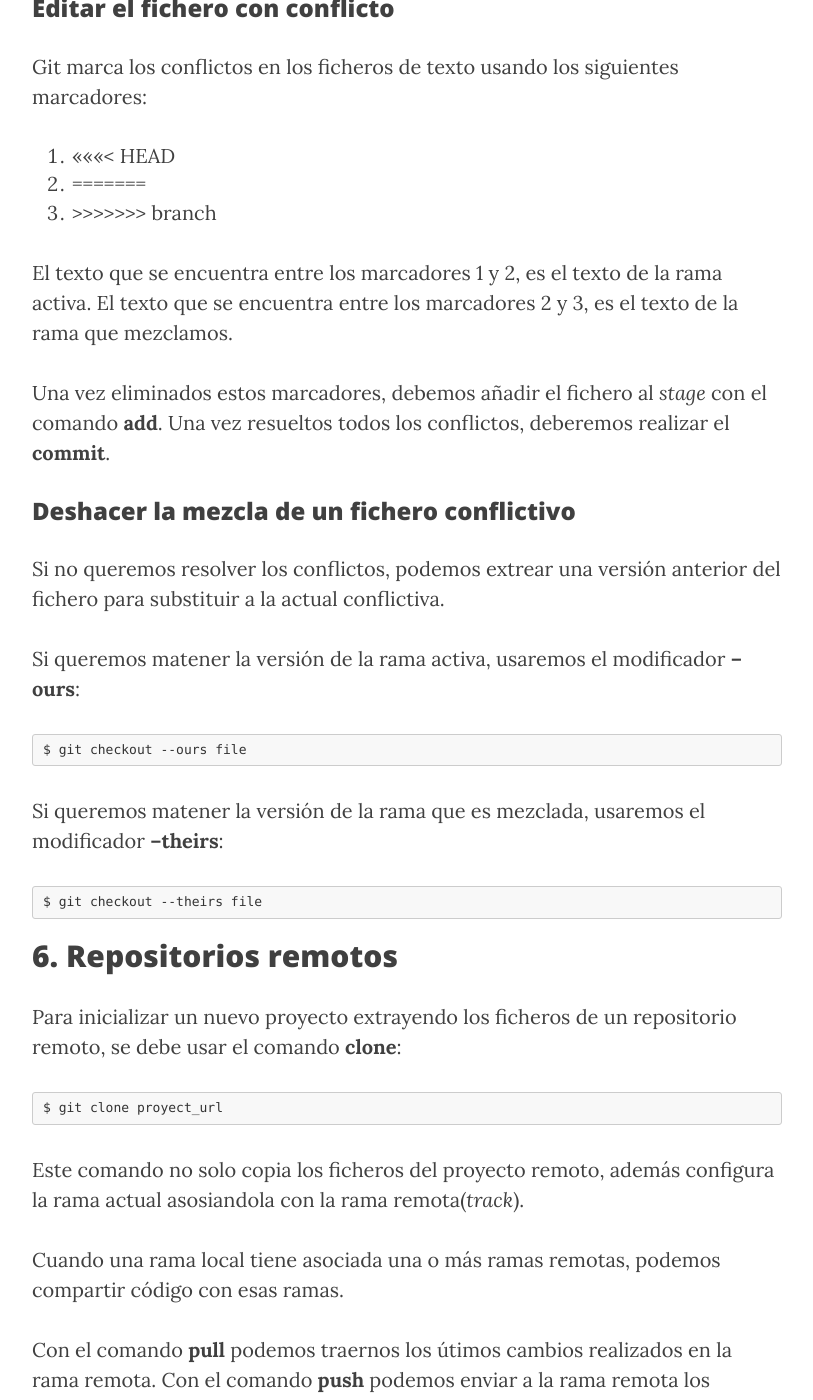
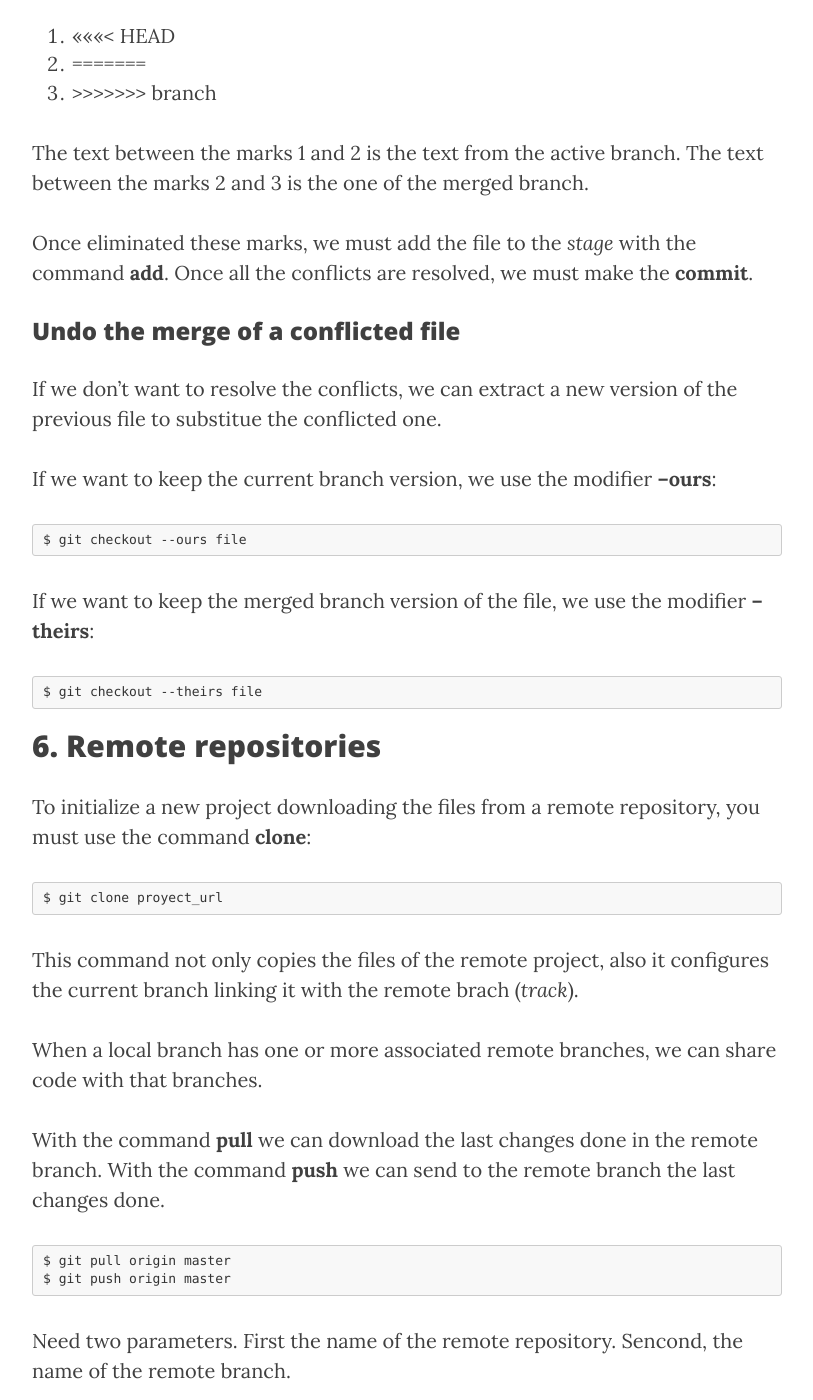
Before and after one commit to madcato/madcato.github.io, a Jekyll site: the page built from _posts/2013-09-18-curso-git.markdown, in a window 1280 px wide and 1400 px high, scrolled down 4808 px. Shown: the whole window, without its empty margins (233-1046 px from the left). Built offline with Jekyll 4.4.1, drawn with Linux system fonts in a browser that asks for light colours; nearby versions of some CDN libraries; some of the changed text lies outside the part shown.

Commit message:
translations 4

```diff
--- a/_config.yml
+++ b/_config.yml
@@ -5,9 +5,7 @@ email: daniel@veladan.org
 description: "Veladan programming blog for all the programming issues I found."
 baseurl: ""
 url: "http://madcato.github.io"
-twitter_username: veladan
 github_username:  madcato
-facebook_username:  veladan
 
 # Build settings
 markdown: kramdown
--- a/_posts/2013-09-18-curso-git.markdown
+++ b/_posts/2013-09-18-curso-git.markdown
@@ -111,94 +111,89 @@ If in the las *commit* you forgot to add the file, you can use the parameter **-
 
 ### Deleting changes in a local file
 
-If we had changed incorrectly a file or we want to return to a previous version, we can use the commmand **checkout**. This command extracts from the repository
-Si hemos modificado por error un fichero o qqueremos volver a una versión previa, podemos usar el comando **checkout**. Este comando extrae del repositorio la versión que le indiquemos y sobreescribe el fichero que se encuentra en el directorio de trabajo. Por defecto este comando extrae la última versión de la rama actual.
+If we had changed incorrectly a file or we want to return to a previous version, we can use the commmand **checkout**. This command extracts from the repository the wanted version and overwites the files contained in the working directory. By default this command extracts the las version of the current branch.
 
 	$ git checkout -- file
 
-#### Eliminando el último *commit*
 
-Si hemos realizado un *commit* erroneamente, podemos desahcerlo con el comando **reset**:
+#### Deleting the las *commit*
+
+If we had made an incorrect *commit*, we can undo it with **reset** command:
 
 	$ git reset --hard HEAD^
 
-Para eliminar varios *commits* se usar el parámetro *HEAD~3*
+In order to eliminate several *commits* use the parameter *HEAD~3*
 
+## 5. Resolving conflicts
 
-## 5. Resolviendo conflictos
+A conflict can be solved in two diffent ways:
 
-Un conflicto se puede resolver de dos maneras:
+### Edit the file wiht the conflict
 
-### Editar el fichero con conflicto
-
-Git marca los conflictos en los ficheros de texto usando los siguientes marcadores:
+Git marks conflicts en the files with a text using the followings marks:
 
 1. <<<<<<< HEAD
 2. =======
 3. \>\>\>\>\>\>\> branch
 
-El texto que se encuentra entre los marcadores 1 y 2, es el texto de la rama activa. El texto que se encuentra entre los marcadores 2 y 3, es el texto de la rama que mezclamos.
+The text between the marks 1 and 2 is the text from the active branch. The text between the marks 2 and 3 is the one of the merged branch.
 
-Una vez eliminados estos marcadores, debemos añadir el fichero al *stage* con el comando **add**. Una vez resueltos todos los conflictos, deberemos realizar el **commit**.
+Once eliminated these marks, we must add the file to the *stage* with the command **add**. Once all the conflicts are resolved, we must make the **commit**.
 
-### Deshacer la mezcla de un fichero conflictivo
 
-Si no queremos resolver los conflictos, podemos extrear una versión anterior del fichero para substituir a la actual conflictiva.
+### Undo the merge of a conflicted file
 
-Si queremos matener la versión de la rama activa, usaremos el modificador **--ours**:
+If we don't want to resolve the conflicts, we can extract a new version of the previous file to substitue the conflicted one.
+
+If we want to keep the current branch version, we use the modifier **--ours**:
 
 	$ git checkout --ours file
 
-Si queremos matener la versión de la rama que es mezclada, usaremos el modificador **--theirs**:
+If we want to keep the merged branch version of the file, we use the modifier **--theirs**:
 
 	$ git checkout --theirs file
 
+## 6. Remote repositories
 
-
-## 6. Repositorios remotos
-
-Para inicializar un nuevo proyecto extrayendo los ficheros de un repositorio remoto, se debe usar el comando **clone**:
+To initialize a new project downloading the files from a remote repository, you must use the command **clone**:
 
 	$ git clone proyect_url
 
-Este comando no solo copia los ficheros del proyecto remoto, además configura la rama actual asosiandola con la rama remota(*track*).
+This command not only copies the files of the remote project, also it configures the current branch linking it with the remote brach (*track*).
 
-Cuando una rama local tiene asociada una o más ramas remotas, podemos compartir código con esas ramas.
+When a local branch has one or more associated remote branches, we can share code with that branches.
 
-Con el comando **pull** podemos traernos los útimos cambios realizados en la rama remota. Con el comando **push** podemos enviar a la rama remota los últimos cambios realizados.
+With the command **pull** we can download the last changes done in the remote branch. With the command **push** we can send to the remote branch the last changes done.
 
 	$ git pull origin master
 	$ git push origin master
 
-Recibe dos parámetros. Primero en nombre del repositorio remoto a usar. Segundo, el nombre de la rama remota.
 
-Para saber que *remotes* tienes configurado una rama local usar el siguiente comando:
+Need two parameters. First the name of the remote repository. Sencond, the name of the remote branch.
+
+To know what *remotes* has configured a local branch use the following command:
 
 	$ git remote show origin
 
-Para añadir un nuevo *remote* a un repositorio local se usa el comando **remote add**:
+To add a new *remote* to a local repository use the command **remote add**:
 
 	$ git remote add remote_name remote_url
 
-
-Una vez configurado el *remote*, se puede descargar todos sus ficheros y referencias con el comando **fetch**
+Once configured the *remote*, all files and references can be downloaded with the command **fetch**:
 
 	$ git fetch remote_name
 
-El comando **fetch** es similar a realizar un **pull**. La diferencia reside en que el comando **pull** realiza un **merge** con los cambios locales.
+### Create a remote respository
 
+Two things are needed to create a remote repository:
 
-### Crear repositorios en remoto
+1. A remote access
+2. A *bare* repository
 
-Se necesitan dos cosas para crear un repositorio remoto:
+#### Remote access
 
-1. Un acceso remoto
-2. Un repositorio *bare*
-
-#### Acceso remoto
-
-Se puede usar ssh, o un directorio compartido.
-Los protocolos que admite son:
+You can use ssh, or a shared directory.
+The allowed protocols are:
 
 - file://
 - ssh://
@@ -206,32 +201,31 @@ Los protocolos que admite son:
 - http://
 - https://
 
+#### *bare* repository
 
-#### Respositorio *bare*
+A repository is named *bare* when has not any associated directory. This allows to use like a remote repository in order to use by others working repositories.
 
-Un repositorio se denomina *bare* cuando no tiene un directorio de trabajo asociado. Esto hace que se pueda usar como repositorio remoto para otros repositorios de trabajo.
-
-Se puede crear un repositorio inicial bacío *bare* con el siguiente comando:
+You can create an empty initial *bare* repository with the following command:
 
 	$ git init --bare
 
-También se puede crear un repositorio *bare* clonando un repositorio existente:
+Also it can create a *bare* repository cloning an existing repository:
 
 	$ git clone --bare url_rep new_rep
 
 
-## Información de los *commits*
+## *commits* information
 
-Para extraer información de los *commits* de la rama actual disponemos del comando **log**.
+In order to extract information about the *commits* of the current branch we have the command **log**:
 
 	$ git log
 
-Un comando muy útil para ver gráficamente todas las ramas y sus *merges*, además de ver los mensajes asociados es el siguiente:
+A command very useful to see graphically all the branches and *merges*, also to see the messages associated to the following:
 
 	$ git log --graph --decorate --pretty=oneline --abbrev-commit --all
 
 
-## Sitios web que permiten el uso de git
+## Web sites that allow to use git
 
 Websites that host Git
 
@@ -242,9 +236,9 @@ Websites that host Git
 * [codebase](http://www.codebasehq.com/)
 * [Unfuddle](https://unfuddle.com/)
 
-## Como instalar git
+## How to install git
 
-[Instalar git en Linux, Mac y Windows](http://git-scm.com/book/en/Getting-Started-Installing-Git)
+[Install git on Linux, Mac y Windows](http://git-scm.com/book/en/Getting-Started-Installing-Git)
 
 ## Links
 
```
Also changed, not shown: _posts/2014-02-07-grabacion-audio-ios7.markdown (+10 -9 lines), _posts/2014-09-22-nuevo-testflight.markdown (+5 -5 lines).
